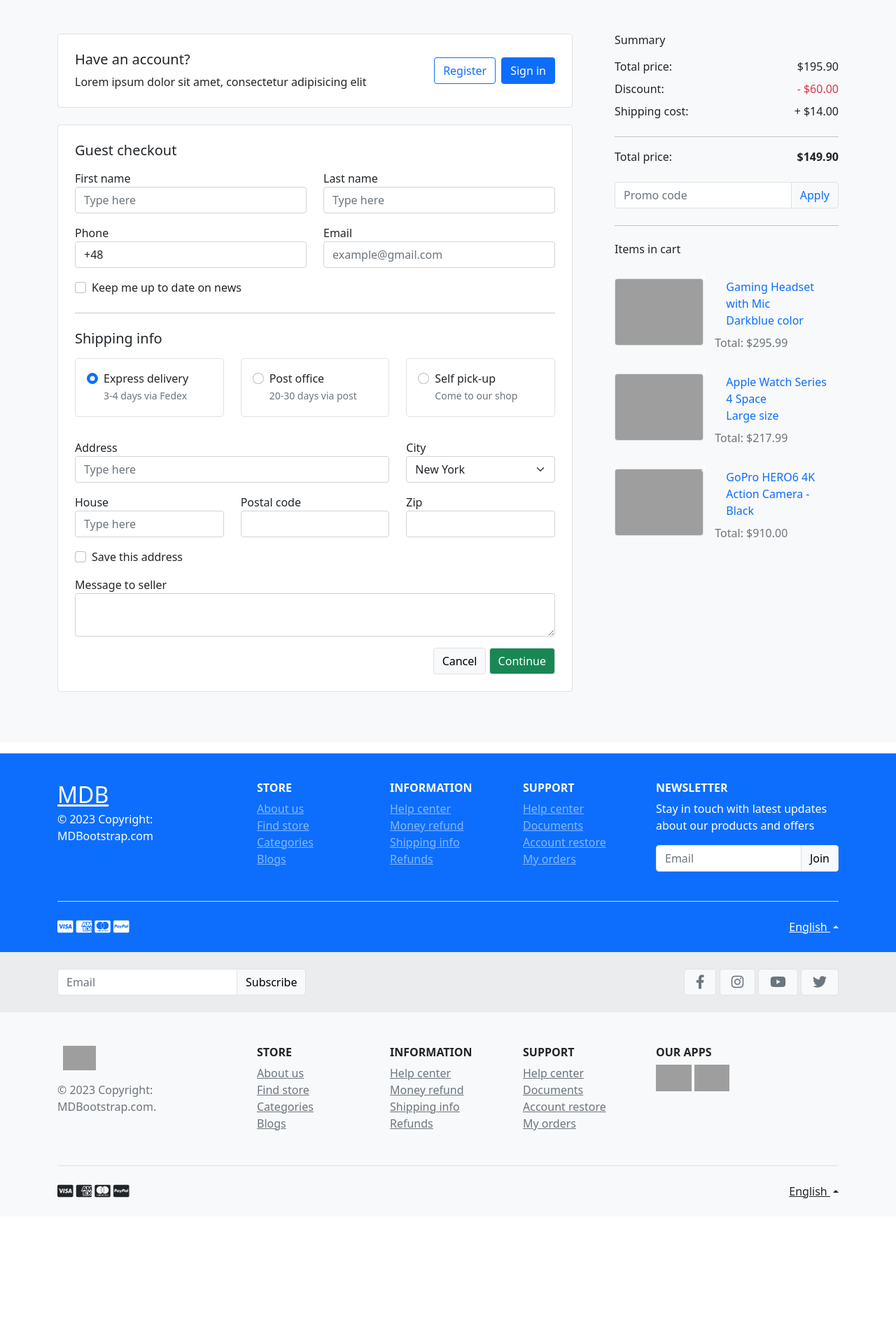
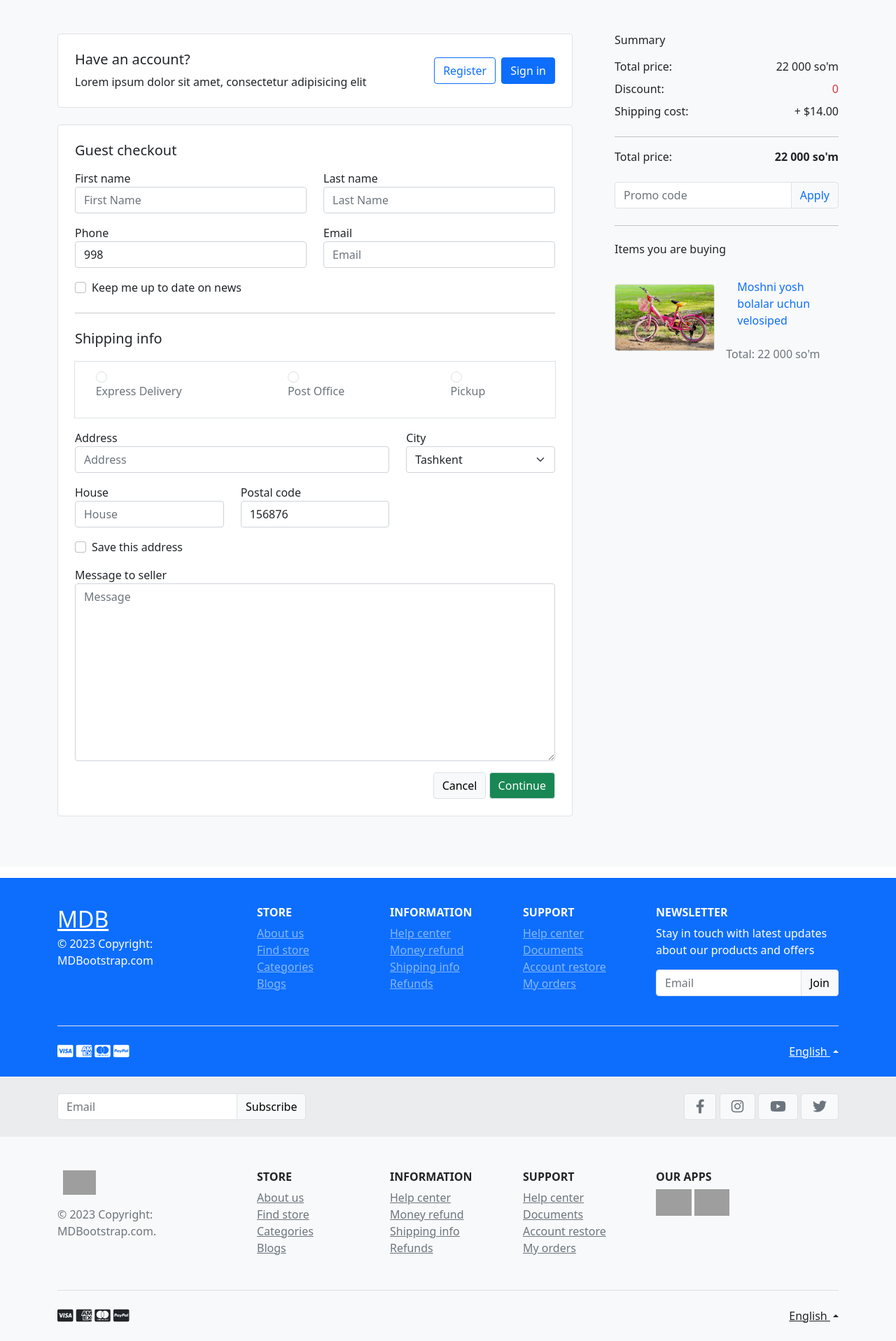
Before and after one commit to hwandev12/online-store-django-rest, a Django app: template templates/pages/checkout.html in a window 1280 px wide. Shown: the part 142-2059 px from the top of the page at 70% size. Before the commit the page ends 1855 px from the top, so only its background shows below. Run offline with Django 4.2, Linux system fonts and the light colour scheme; the template is opened without the code that fills it: values that come from a table or form of the project are taken from there, others are empty; data comes from the database, SQL or seed files in the repository; both versions use the stored data as it was after the commit; some libraries are stand-ins or nearby versions; grey boxes are pictures that could not be loaded.

Commit message:
add checkout forms and views

```diff
--- a/apps/product/admin.py
+++ b/apps/product/admin.py
@@ -5,7 +5,8 @@ from .models import (
     ProductImage,
     ProductCategory,
     Comment,
-    RatingProduct
+    RatingProduct,
+    Checkout,
 )
 # create admin for product
 class ProductAdmin(admin.ModelAdmin):
@@ -19,3 +20,4 @@ admin.site.register(ProductImage)
 admin.site.register(ProductCategory)
 admin.site.register(Comment)
 admin.site.register(RatingProduct)
+admin.site.register(Checkout)
--- a/apps/product/forms.py
+++ b/apps/product/forms.py
@@ -4,7 +4,8 @@ from .models import (
     Product,
     ProductImage,
     Comment,
-    RatingProduct
+    RatingProduct,
+    Checkout,
 )
 from apps.authentication.models import SellerAccountModel, User
 
@@ -41,6 +42,31 @@ class ProductRatingForm(forms.ModelForm):
         fields = ('rating',)
 
 
+class CheckoutForm(forms.ModelForm):
+
+    CHOICES = [
+        ("Express Delivery", "Express Delivery"),
+        ("Post Office", "Post Office"),
+        ("Pickup", "Pickup"),
+    ]
+
+    post_office = forms.ChoiceField(choices=CHOICES, widget=forms.RadioSelect)
+
+    class Meta:
+        model = Checkout
+        fields = [
+            'firstname',
+            'lastname',
+            'phone_number',
+            'post_office',
+            'email',
+            'address',
+            'city',
+            'house',
+            'postal_code',
+            'message',
+        ]
+
 # this is for formset for product image
 ProductImageFormSet = inlineformset_factory(Product, ProductImage, form=ProductImageForm, extra=4, can_delete=False)
 # this is for update view
--- a/templates/pages/checkout.html
+++ b/templates/pages/checkout.html
@@ -1,8 +1,22 @@
 {% extends 'base/index.html' %}
-
+{% load widget_tweaks %}
 {% block title %}Checkout of {{ product }} {% endblock %}
 
 {% block content %}
+<style>
+    #id_post_office {
+        width: 97%;
+        margin-left: auto;
+        margin-right: auto;
+        padding: 10px 100px 70px 30px;
+        display: flex;
+        flex-wrap: wrap;
+        justify-content: space-between;
+    }
+    #id_post_office label {
+
+    }
+</style>
 <header>
     <!-- Heading -->
     <!-- <div class="bg-primary">
@@ -27,6 +41,7 @@
     <div class="container">
         <div class="row">
             <div class="col-xl-8 col-lg-8 mb-4">
+                {% if not request.user.is_authenticated %}
                 <div class="card mb-4 border shadow-0">
                     <div class="p-4 d-flex justify-content-between">
                         <div class="">
@@ -39,8 +54,10 @@
                         </div>
                     </div>
                 </div>
-
+                {% endif %}
                 <!-- Checkout -->
+                <form method="POST" enctype="multipart/form-data">
+                    {% csrf_token %}
                     <div class="card shadow-0 border">
                         <div class="p-4">
                             <h5 class="card-title mb-3">Guest checkout</h5>
@@ -48,29 +65,28 @@
                                 <div class="col-6 mb-3">
                                     <p class="mb-0">First name</p>
                                     <div class="form-outline">
-                                    <input type="text" id="typeText" placeholder="Type here" class="form-control" />
+                                        {% render_field form.firstname class+="form-control ml-1 shadow-none" placeholder="First Name" %}
                                     </div>
                                 </div>
 
                                 <div class="col-6">
                                     <p class="mb-0">Last name</p>
                                     <div class="form-outline">
-                                    <input type="text" id="typeText" placeholder="Type here" class="form-control" />
+                                        {% render_field form.lastname class+="form-control ml-1 shadow-none" placeholder="Last Name" %}
                                     </div>
                                 </div>
 
                                 <div class="col-6 mb-3">
                                     <p class="mb-0">Phone</p>
                                     <div class="form-outline">
-                                    <input type="tel" id="typePhone" value="+48 " class="form-control" />
+                                        {% render_field form.phone_number class+="form-control ml-1 shadow-none" placeholder="Phone" %}
                                     </div>
                                 </div>
 
                                 <div class="col-6 mb-3">
                                     <p class="mb-0">Email</p>
                                     <div class="form-outline">
-                                    <input type="email" id="typeEmail" placeholder="example@gmail.com"
-                                        class="form-control" />
+                                        {% render_field form.email class+="form-control ml-1 shadow-none" placeholder="Email" %}
                                     </div>
                                 </div>
                             </div>
@@ -85,82 +101,33 @@
                             <h5 class="card-title mb-3">Shipping info</h5>
 
                             <div class="row mb-3">
-                            <div class="col-lg-4 mb-3">
-                                <!-- Default checked radio -->
-                                <div class="form-check h-100 border rounded-3">
-                                    <div class="p-3">
-                                        <input class="form-check-input" type="radio" name="flexRadioDefault"
-                                            id="flexRadioDefault1" checked />
-                                        <label class="form-check-label" for="flexRadioDefault1">
-                                            Express delivery <br />
-                                            <small class="text-muted">3-4 days via Fedex </small>
-                                        </label>
-                                    </div>
-                                </div>
-                            </div>
-                            <div class="col-lg-4 mb-3">
-                                <!-- Default radio -->
-                                <div class="form-check h-100 border rounded-3">
-                                    <div class="p-3">
-                                        <input class="form-check-input" type="radio" name="flexRadioDefault"
-                                            id="flexRadioDefault2" />
-                                        <label class="form-check-label" for="flexRadioDefault2">
-                                            Post office <br />
-                                            <small class="text-muted">20-30 days via post </small>
-                                        </label>
-                                    </div>
-                                </div>
-                            </div>
-                            <div class="col-lg-4 mb-3">
-                                <!-- Default radio -->
-                                <div class="form-check h-100 border rounded-3">
-                                    <div class="p-3">
-                                        <input class="form-check-input" type="radio" name="flexRadioDefault"
-                                            id="flexRadioDefault3" />
-                                        <label class="form-check-label" for="flexRadioDefault3">
-                                            Self pick-up <br />
-                                            <small class="text-muted">Come to our shop </small>
-                                        </label>
-                                    </div>
-                                </div>
-                            </div>
+                                {% render_field form.post_office class+="form-check-input border"%}
                             </div>
 
-                        <div class="row">
+                            <div class="row mt-3">
                                 <div class="col-sm-8 mb-3">
                                     <p class="mb-0">Address</p>
                                     <div class="form-outline">
-                                    <input type="text" id="typeText" placeholder="Type here" class="form-control" />
+                                        {% render_field form.address class+="form-control ml-1 shadow-none" placeholder="Address" %}
                                     </div>
                                 </div>
 
                                 <div class="col-sm-4 mb-3">
                                     <p class="mb-0">City</p>
-                                <select class="form-select">
-                                    <option value="1">New York</option>
-                                    <option value="2">Moscow</option>
-                                    <option value="3">Samarqand</option>
-                                </select>
+                                    {% render_field form.city class+="form-select ml-1 shadow-none" %}
                                 </div>
 
                                 <div class="col-sm-4 mb-3">
                                     <p class="mb-0">House</p>
                                     <div class="form-outline">
-                                    <input type="text" id="typeText" placeholder="Type here" class="form-control" />
+                                        {% render_field form.house class+="form-control ml-1 shadow-none" placeholder="House" %}
                                     </div>
                                 </div>
 
                                 <div class="col-sm-4 col-6 mb-3">
                                     <p class="mb-0">Postal code</p>
                                     <div class="form-outline">
-                                    <input type="text" id="typeText" class="form-control" />
-                                </div>
-                            </div>
-
-                            <div class="col-sm-4 col-6 mb-3">
-                                <p class="mb-0">Zip</p>
-                                <div class="form-outline">
-                                    <input type="text" id="typeText" class="form-control" />
+                                        {% render_field form.postal_code class+="form-control ml-1 shadow-none" placeholder="Post Code" %}
                                     </div>
                                 </div>
                             </div>
@@ -173,16 +140,17 @@
                             <div class="mb-3">
                                 <p class="mb-0">Message to seller</p>
                                 <div class="form-outline">
-                                <textarea class="form-control" id="textAreaExample1" rows="2"></textarea>
+                                    {% render_field form.message class+="form-control ml-1 shadow-none" placeholder="Message" %}
                                 </div>
                             </div>
 
                             <div class="float-end">
                                 <button class="btn btn-light border">Cancel</button>
-                            <button class="btn btn-success shadow-0 border">Continue</button>
+                                <button type="submit" class="btn btn-success shadow-0 border">Continue</button>
                             </div>
                         </div>
                     </div>
+                </form>
                 <!-- Checkout -->
             </div>
             <div class="col-xl-4 col-lg-4 d-flex justify-content-center justify-content-lg-end">
@@ -190,11 +158,11 @@
                     <h6 class="mb-3">Summary</h6>
                     <div class="d-flex justify-content-between">
                         <p class="mb-2">Total price:</p>
-                        <p class="mb-2">$195.90</p>
+                        <p class="mb-2">{{ product.product_cost }} 000 so'm</p>
                     </div>
                     <div class="d-flex justify-content-between">
                         <p class="mb-2">Discount:</p>
-                        <p class="mb-2 text-danger">- $60.00</p>
+                        <p class="mb-2 text-danger">0</p>
                     </div>
                     <div class="d-flex justify-content-between">
                         <p class="mb-2">Shipping cost:</p>
@@ -203,7 +171,7 @@
                     <hr />
                     <div class="d-flex justify-content-between">
                         <p class="mb-2">Total price:</p>
-                        <p class="mb-2 fw-bold">$149.90</p>
+                        <p class="mb-2 fw-bold">{{ product.product_cost }} 000 so'm</p>
                     </div>
 
                     <div class="input-group mt-3 mb-4">
@@ -212,7 +180,7 @@
                     </div>
 
                     <hr />
-                    <h6 class="text-dark my-4">Items in cart</h6>
+                    <h6 class="text-dark my-4">Items you are buying</h6>
 
                     <div class="d-flex align-items-center mb-4">
                         <div class="me-3 position-relative">
@@ -220,48 +188,14 @@
                                 class="position-absolute top-0 start-100 translate-middle badge rounded-pill badge-secondary">
                                 1
                             </span>
-                            <img src="https://bootstrap-ecommerce.com/bootstrap5-ecommerce/images/items/7.webp"
+                            <img src="{{ product.get_first_image }}"
                                 style="height: 96px; width: 96x;" class="img-sm rounded border" />
                         </div>
-                        <div class="">
+                        <div class="" style="width: 200px;">
                             <a href="#" class="nav-link">
-                                Gaming Headset with Mic <br />
-                                Darkblue color
+                                <p>{{ product.product_name }}</p>
                             </a>
-                            <div class="price text-muted">Total: $295.99</div>
-                        </div>
-                    </div>
-
-                    <div class="d-flex align-items-center mb-4">
-                        <div class="me-3 position-relative">
-                            <span
-                                class="position-absolute top-0 start-100 translate-middle badge rounded-pill badge-secondary">
-                                1
-                            </span>
-                            <img src="https://bootstrap-ecommerce.com/bootstrap5-ecommerce/images/items/5.webp"
-                                style="height: 96px; width: 96x;" class="img-sm rounded border" />
-                        </div>
-                        <div class="">
-                            <a href="#" class="nav-link">
-                                Apple Watch Series 4 Space <br />
-                                Large size
-                            </a>
-                            <div class="price text-muted">Total: $217.99</div>
-                        </div>
-                    </div>
-
-                    <div class="d-flex align-items-center mb-4">
-                        <div class="me-3 position-relative">
-                            <span
-                                class="position-absolute top-0 start-100 translate-middle badge rounded-pill badge-secondary">
-                                3
-                            </span>
-                            <img src="https://bootstrap-ecommerce.com/bootstrap5-ecommerce/images/items/1.webp"
-                                style="height: 96px; width: 96x;" class="img-sm rounded border" />
-                        </div>
-                        <div class="">
-                            <a href="#" class="nav-link">GoPro HERO6 4K Action Camera - Black</a>
-                            <div class="price text-muted">Total: $910.00</div>
+                            <div class="price text-muted">Total: {{ product.product_cost }} 000 so'm</div>
                         </div>
                     </div>
                 </div>
@@ -413,4 +347,15 @@
     </div>
 </footer>
 <!-- Footer -->
+<script>
+    let label = document.querySelectorAll('#id_post_office label');
+    let input = document.querySelectorAll('#id_post_office input');
+    label.forEach((item) => {
+        item.classList.add('form-check-label');
+        item.classList.add('text-muted');
+        })
+    input.forEach((item) => {
+        item.style.display = 'block';
+        })
+</script>
 {% endblock %}
```
Also changed, not shown: apps/product/models.py (+40 -0 lines), apps/product/views.py (+29 -2 lines), apps/product/migrations/0017_checkout.py (added), db.sqlite3. Lines whose indentation alone changed are shown as unchanged.
